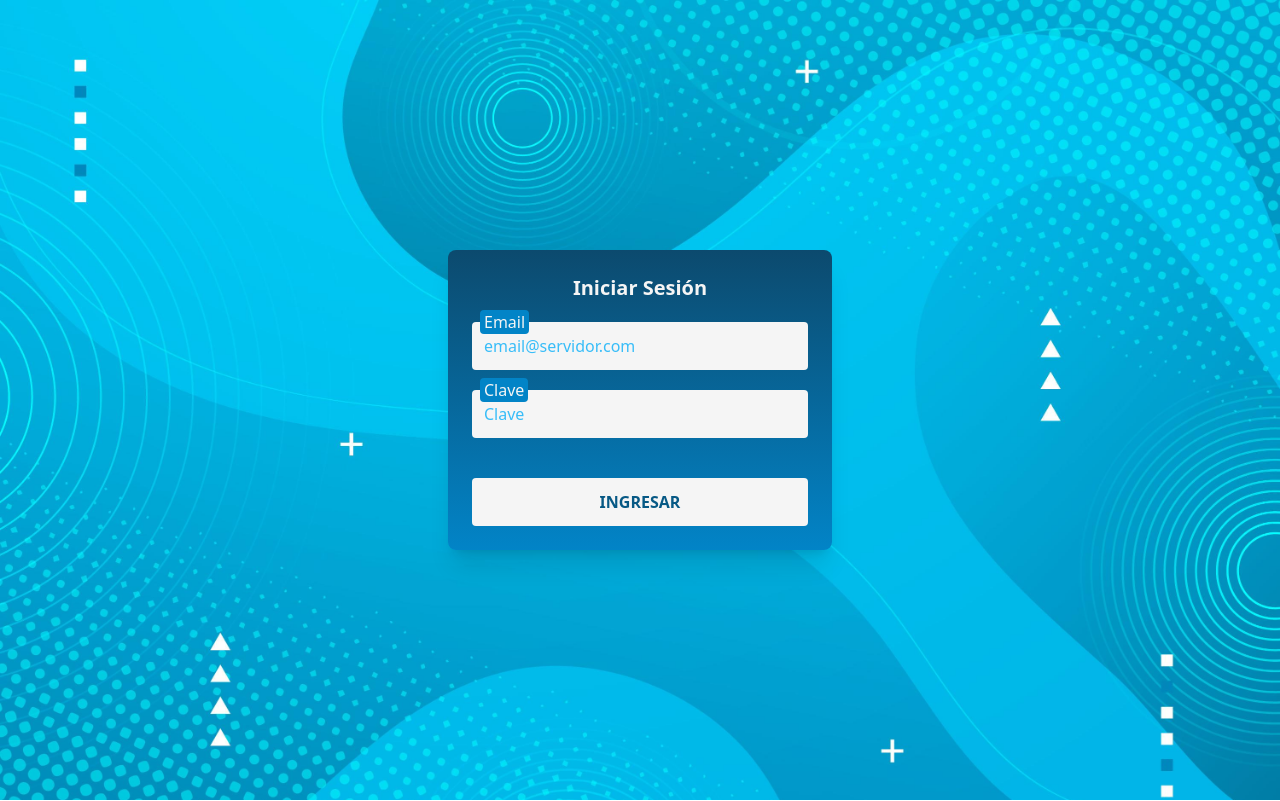
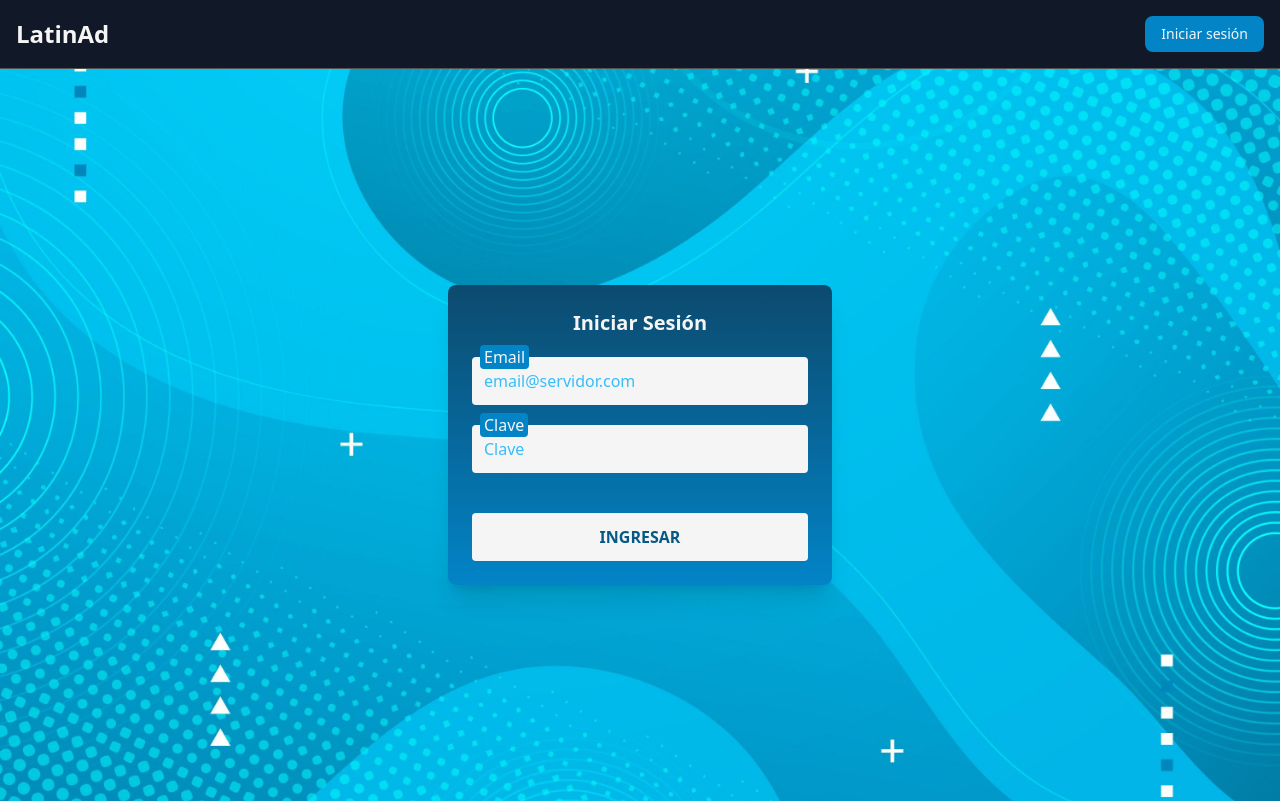
Before and after one commit to celesdv/latinad-frontend, a React (Vite) app: page /login in a window 1280 px wide. Built offline with nearby package versions, Linux system fonts and the light colour scheme.

Commit message:
add navbar and add displayPage

```diff
--- a/src/App.tsx
+++ b/src/App.tsx
@@ -1,23 +1,29 @@
 import { BrowserRouter, Routes, Route } from "react-router-dom";
-import LoginPage from "./pages/LoginPage";
+import { ProtectedRoute } from "./ProtectedRoute";
+import NavBar from "./components/NavBar";
+import LoginPage from "./pages/LoginPage"
+import DisplayPage from "./pages/DisplayPages";;
 import { AuthProvider } from "./context/AuthContext";
-import ScreensPage from "./pages/ScreensPages";
-import { ProtectedRoute } from "./ProtectedRoute";
+import { DisplayProvider } from "./context/DisplayContext";
+
 
 function App() {
   return (
     <AuthProvider>
+      <DisplayProvider>
         <BrowserRouter>
+          <NavBar />
           <Routes>
             <Route path="/" element={<h1>Home</h1>} />
             <Route path="/login" element={<LoginPage />} />
             <Route element={<ProtectedRoute />}>
-            <Route path="/screens" element={<ScreensPage />} />
-            <Route path="/screens/:id" element={<h1>Editar Pantalla</h1>} />
-            <Route path="/add-screen" element={<h1>Nueva Pantalla</h1>} />
+              <Route path="/display" element={<DisplayPage />} />
+              <Route path="/display/:id" element={<h1>Editar Pantalla</h1>} />
+              <Route path="/add-display" element={<h1>Nueva Pantalla</h1>} />
             </Route>
           </Routes>
         </BrowserRouter>
+      </DisplayProvider>
     </AuthProvider>
   );
 }
--- /dev/null
+++ b/src/api/display.ts
@@ -0,0 +1,26 @@
+import { axiosPrivate } from "./axios";
+
+export const getDisplayRequest = async (
+  pageSize = 10,
+  offset = 0,
+  name?: string,
+  type?: string
+) => {
+  let url = `/display?pageSize=${pageSize}&offset=${offset}`;
+  if (name) url.concat(`&name=${name}`);
+  if (type) url.concat(`&type=${type}`);
+
+  return await axiosPrivate.get(url);
+};
+
+export const getDisplayByRequest  = async (id: number) =>
+  axiosPrivate.get(`/display/${id}`);
+
+export const createDisplayRequest  = async (data: any) =>
+  axiosPrivate.post("/display", data);
+
+export const updateDisplayRequest  = async (data: any, id: number) =>
+  axiosPrivate.put(`/display/${id}`, data);
+
+export const deleteDisplayRequest  = async (id: number) =>
+  axiosPrivate.delete(`/display/${id}`);
--- /dev/null
+++ b/src/components/NavBar.tsx
@@ -0,0 +1,35 @@
+import { Link, useNavigate } from "react-router-dom"
+import useAuth from "../hooks/useAuth"
+
+function NavBar() {
+    const { isAuthenticated, logout } = useAuth()
+    const navigate = useNavigate()
+
+    function sessionHandler() {
+        if (isAuthenticated) {
+            logout()
+        }
+        navigate('/login')
+
+    }
+
+    return (
+        <nav className="bg-gray-900 w-full border-b border-neutral-600 ">
+            <div className="max-w-screen-xl flex flex-wrap items-center justify-between mx-auto p-4">
+                <Link to={isAuthenticated ? '/display' : '/'}>
+                    <span className="self-center text-2xl font-semibold whitespace-nowrap text-neutral-100 ">LatinAd</span>
+                </Link>
+
+                <div className="flex md:order-2 space-x-3 md:space-x-0 rtl:space-x-reverse">
+                    <button type="button" onClick={sessionHandler} className="text-neutral-100 focus:ring-4 focus:outline-none  font-medium rounded-lg text-sm px-4 py-2 text-center bg-sky-600 hover:bg-sky-700 focus:ring-sky-800">
+                        {!isAuthenticated ? 'Iniciar sesión' : 'Cerrar sesión'}
+                    </button>
+                </div>
+
+            </div>
+        </nav>
+
+    )
+}
+
+export default NavBar
--- a/src/context/AuthContext.tsx
+++ b/src/context/AuthContext.tsx
@@ -1,28 +1,30 @@
 import { ReactNode, createContext, useContext, useState } from "react";
 import { loginRequest } from "../api/auth";
 
-type Props = {
+type IProps = {
   children?: ReactNode;
 };
 
-type User = {
+type IUser = {
   email: string;
   password: string;
   token: string;
 };
 
-type AuthContextType = {
-  user: User | null;
-  login: (data: any) => Promise<void>;
+type IAuthContext = {
+  user: IUser | null;
   isAuthenticated: boolean;
   loginError: any;
+  login: (data: any) => Promise<void>;
+  logout: () => void;
 };
 
-export const AuthContext = createContext<AuthContextType>({
+export const AuthContext = createContext<IAuthContext>({
   user: null,
-  login: async () => {},
   isAuthenticated: false,
   loginError: null,
+  login: async () => { },
+  logout: () => { }
 });
 
 export const useAuth = () => {
@@ -33,8 +35,8 @@ export const useAuth = () => {
   return context;
 };
 
-export const AuthProvider = ({ children }: Props) => {
-  const [user, setUser] = useState<User | null>(null);
+export const AuthProvider = ({ children }: IProps) => {
+  const [user, setUser] = useState<IUser | null>(null);
   const [isAuthenticated, setIsAuthenticated] = useState<boolean>(false);
   const [loginError, setLoginError] = useState<any | null>(null);
 
@@ -43,15 +45,19 @@ export const AuthProvider = ({ children }: Props) => {
       const res = await loginRequest(values);
       setUser(res.data);
       setIsAuthenticated(true);
-      if (user) localStorage.setItem("token", user?.token);
     } catch (error: any) {
       setLoginError(error);
       console.error("Login error:", error);
     }
   };
 
+  const logout = () => {
+    setUser(null),
+      setIsAuthenticated(false)
+  }
+
   return (
-    <AuthContext.Provider value={{ login, user, isAuthenticated, loginError }}>
+    <AuthContext.Provider value={{ login, logout, user, isAuthenticated, loginError }}>
       {children}
     </AuthContext.Provider>
   );
--- /dev/null
+++ b/src/context/DisplayContext.tsx
@@ -0,0 +1,66 @@
+import { ReactNode, createContext, useContext, useState } from "react";
+import { createDisplayRequest, getDisplayRequest } from "../api/display";
+import useAxiosPrivate from "../hooks/useAxiosPrivate";
+
+type IProps = {
+    children?: ReactNode;
+};
+
+type IDisplay = {
+    id: number;
+    name: string;
+    description: string;
+    picture_url: string;
+    user_id: number;
+    price_per_day: number;
+    resolution_height: number;
+    resolution_width: number;
+    type: string;
+};
+
+type IDisplayContext = {
+    display: IDisplay[] | null;
+    createDisplay: (data: any) => Promise<void>;
+    getDisplay: () => {}
+};
+
+export const DisplayContext = createContext<IDisplayContext>({
+    display: null,
+    createDisplay: async () => { },
+    getDisplay: async () => { },
+});
+
+export const useDisplay = () => {
+    const context = useContext(DisplayContext);
+    if (!context) {
+        throw new Error("useDisplay must be use within an DisplayProvider");
+    }
+    return context;
+};
+
+export const DisplayProvider = ({ children }: IProps) => {
+    useAxiosPrivate()
+    const [display, setDisplay] = useState<IDisplay[] | null>([]);
+
+    const getDisplay = async () => {
+        try {
+            const res = await getDisplayRequest()
+            setDisplay(res.data.data)
+            console.log(res.data.data)
+        } catch (error) {
+            console.error(error)
+        }
+
+    }
+
+    const createDisplay = async (data: any) => {
+        const res = await createDisplayRequest(data);
+        console.log(res);
+    };
+
+    return (
+        <DisplayContext.Provider value={{ display, createDisplay, getDisplay }}>
+            {children}
+        </DisplayContext.Provider>
+    );
+};
--- /dev/null
+++ b/src/hooks/useDisplay.ts
@@ -0,0 +1,8 @@
+import { useContext } from "react";
+import { DisplayContext } from "../context/DisplayContext";
+
+const useDisplay = () => {
+  return useContext(DisplayContext);
+};
+
+export default useDisplay;
--- /dev/null
+++ b/src/pages/DisplayPages.tsx
@@ -0,0 +1,35 @@
+import { useEffect } from "react";
+import useDisplay from "../hooks/useDisplay";
+
+function ScreensPage() {
+    const { display, getDisplay } = useDisplay()
+
+    useEffect(() => {
+        const getScreens = async () => {
+            try {
+                getDisplay();
+            } catch (error) {
+                console.error(error);
+            }
+        };
+
+        getScreens();
+    }, []);
+
+    return (
+        <article>
+            {display && display.length > 0 ? (
+                <ul>
+                    {" "}
+                    {display.map((screen: any) => (
+                        <li key={screen.id}>{screen.name ? screen.name : ''}</li>
+                    ))}{" "}
+                </ul>
+            ) : (
+                <p>No hay pantallas</p>
+            )}
+        </article>
+    );
+}
+
+export default ScreensPage;
--- a/src/pages/LoginPage.tsx
+++ b/src/pages/LoginPage.tsx
@@ -24,7 +24,7 @@ function LoginPage() {
     const navigate = useNavigate()
 
     useEffect(() => {
-        if (isAuthenticated) navigate('/screens')
+        if (isAuthenticated) navigate('/display')
     }, [isAuthenticated])
 
     const onSubmit: SubmitHandler<LoginInputs> = async (values) => {
@@ -34,7 +34,7 @@ function LoginPage() {
     }
 
     return (
-        <div className="flex flex-col items-center justify-center p-6 h-screen">
+        <div className="flex flex-col items-center justify-center p-6 h-[calc(100vh-68px)]">
             <form
                 onSubmit={handleSubmit(onSubmit)}
                 className="flex flex-col gap-5 w-96 max-w-full h-auto shadow-xl bg-gradient-to-b from-sky-900 to-sky-600 p-6 rounded-lg">
--- a/src/pages/ScreensPages.tsx
+++ /dev/null
@@ -1,40 +0,0 @@
-
-import { useEffect, useState } from "react";
-import useAxiosPrivate from "../hooks/useAxiosPrivate";
-
-type IScreens = [];
-function ScreensPage() {
-    const [screens, setScreens] = useState<IScreens>();
-    const axiosPrivate = useAxiosPrivate()
-
-    useEffect(() => {
-        const getScreens = async () => {
-            try {
-                const responce = await axiosPrivate.get("/display?name=grande&pageSize=10&type=indoor");
-                console.log(responce);
-                setScreens(responce.data);
-            } catch (error) {
-                console.error(error);
-            }
-        };
-
-        getScreens();
-    }, []);
-
-    return (
-        <article>
-            {screens && screens.length > 0 ? (
-                <ul>
-                    {" "}
-                    {screens.map((screen, i) => (
-                        <li key={i}>{screen}</li>
-                    ))}{" "}
-                </ul>
-            ) : (
-                <p>No hay pantallas</p>
-            )}
-        </article>
-    );
-}
-
-export default ScreensPage;
```
Lines whose indentation alone changed are shown as unchanged.
